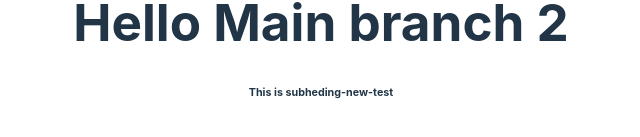
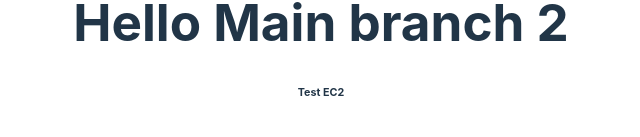
Before and after one commit to avyagithub/cicd-react, a React (Vite) app: page / in a window 1280 px wide. Shown: the part 357-494 px from the top of the page, without its empty margins (319-959 px from the left). Built offline with nearby package versions, Linux system fonts and the light colour scheme.

Commit message:
EC2 test

```diff
--- a/src/App.tsx
+++ b/src/App.tsx
@@ -5,7 +5,7 @@ function App() {
   return (
     <>
         <h1>Hello Main branch 2</h1>
-        <h6>This is subheding-new-test</h6>
+        <h6>Test EC2</h6>
     </>
   )
 }
```
